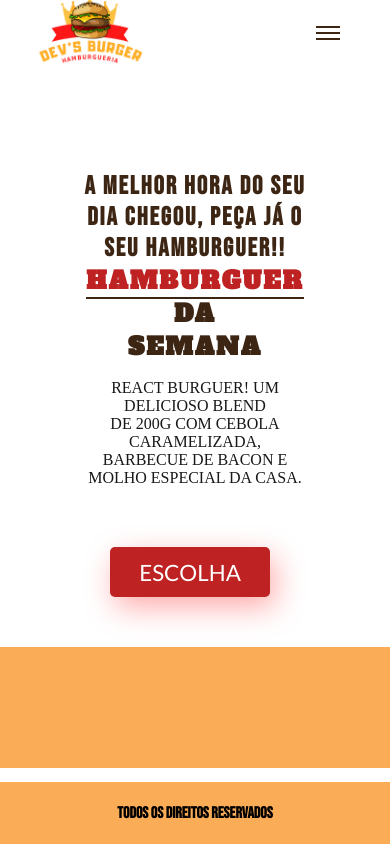
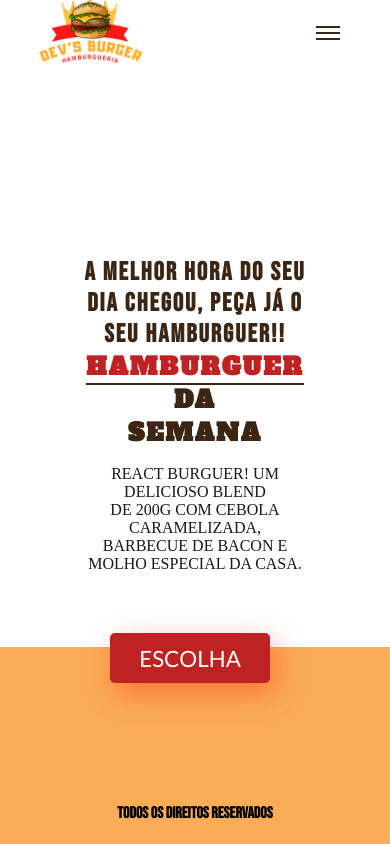
Before and after one commit to ViniciusSTeixeira/DevBurger, a React (Create React App) app: page / in a window 390 px wide. Shown: the top 844 px of the page. Built offline with nearby package versions, Linux system fonts and the light colour scheme.

Commit message:
:lipstick: refactor: modificaçao no tamanho do main para responsividade do background

```diff
--- a/src/components/Navbar/Navbar.css
+++ b/src/components/Navbar/Navbar.css
@@ -3,7 +3,7 @@
 }
 #main {
   width: 100%;
-  height: 768px;
+  height: 940px;
   position: relative;
   background-repeat: no-repeat;
   background-size: cover;
```
